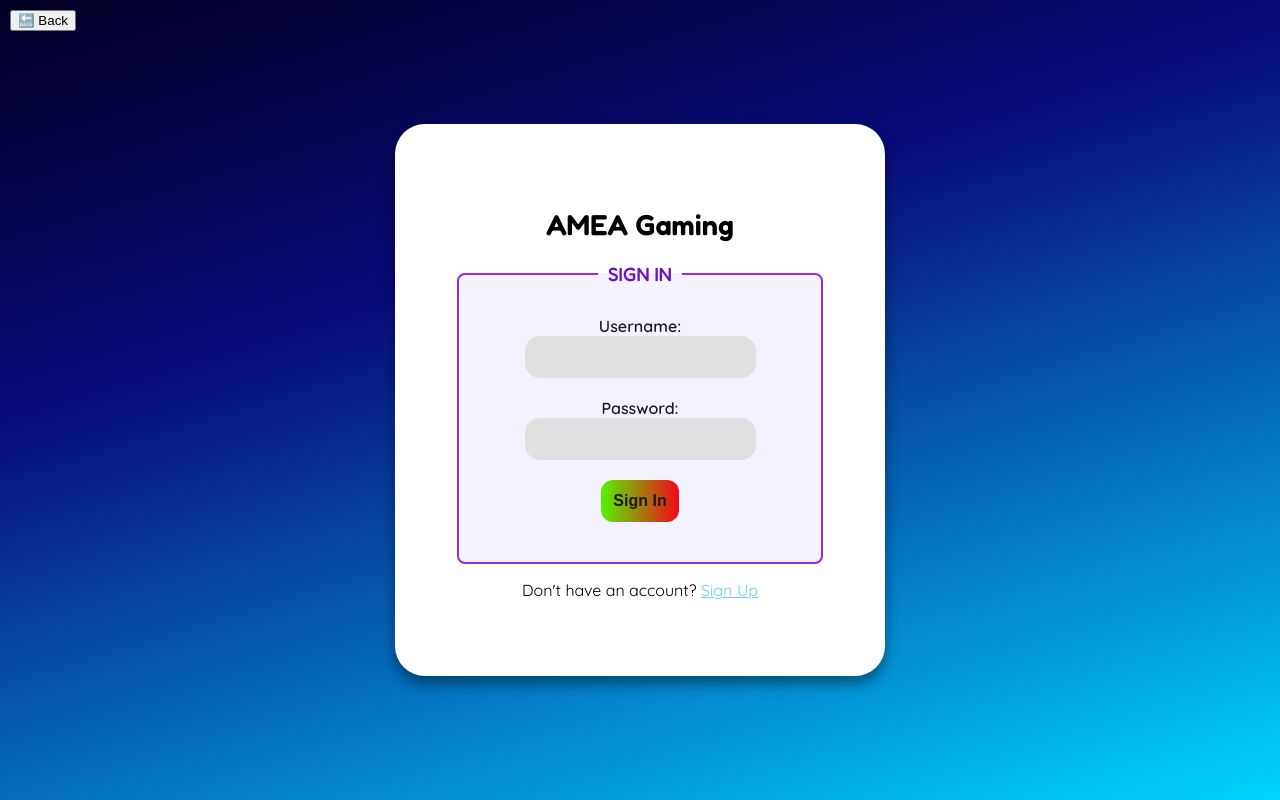
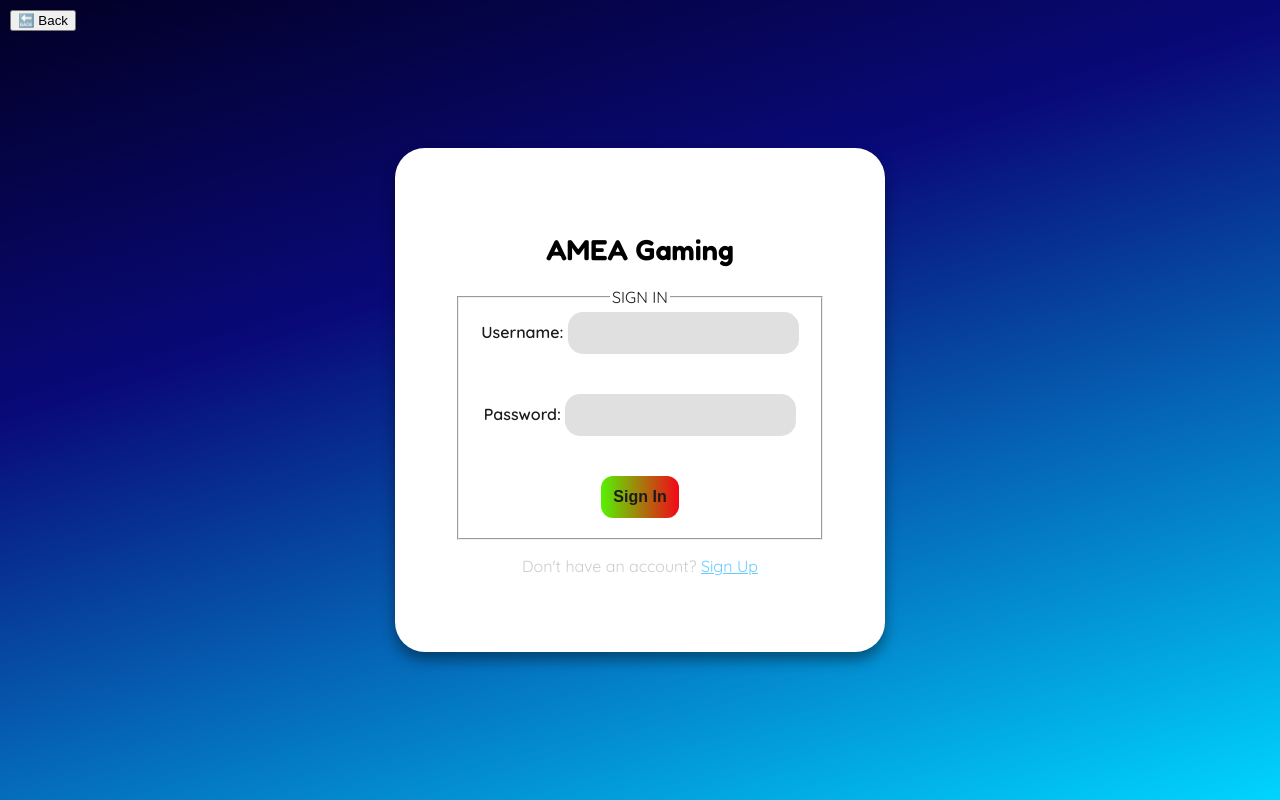
Before and after one commit to AlexBell25/MeandMe, a PHP site: page /login.html in a window 1280 px wide. Run offline with PHP 8.4, Linux system fonts and the light colour scheme.

Commit message:
css changes

```diff
--- a/login.html
+++ b/login.html
@@ -31,7 +31,7 @@
           <div class="error" id="errorMessage" style="color: red; margin-top: 10px;"></div>
         </fieldset>
       </form>
-      <p style="margin-top: 1rem; color: #000000;">Don't have an account? <a href="signup.html" style="color: #6cf;">Sign Up</a></p>
+      <p style="margin-top: 1rem; color: #ccc;">Don't have an account? <a href="signup.html" style="color: #6cf;">Sign Up</a></p>
     </div>
 
   </div>
--- a/loginstylesheet.css
+++ b/loginstylesheet.css
@@ -22,26 +22,13 @@ body {
   width: 100%;
   max-width: 450px;
   text-align: center;
+  align-items : center;
 }
 .signup-form-container {
   flex: 1;
   padding: 40px;
   min-width: 300px;
   box-sizing: border-box;
-}
-
-fieldset {
-  border: 2px solid #8e2de2;
-  padding: 30px;
-  border-radius: 8px;
-  background: #f4f2ff;
-}
-
-legend {
-  font-family: 'Fredoka', sans-serif;
-  font-size: 1.2rem;
-  color: #6a11cb;
-  padding: 0 10px;
 }
 
 
@@ -86,7 +73,7 @@ input[type="password"] {
   border-radius: 15px;
   background:#e0e0e0;
   color: black;
-  margin-bottom: 20px;
+  margin-bottom: 40px;
   font-size: 1rem;
   outline: none;
   backdrop-filter: blur(4px);
@@ -103,6 +90,7 @@ button[type="submit"] {
   background: linear-gradient(90deg, #56f202,#f40717);
   color: #1b1b1b;
   font-weight: bold;
+  justify-content: center;
   font-size: 1rem;
   cursor: pointer;
   transition: opacity 0.3s ease;
@@ -110,6 +98,7 @@ button[type="submit"] {
 
 button[type="submit"]:hover {
   opacity: 0.85;
+  background: #000000;
 }
 
 .error {
--- a/signup.html
+++ b/signup.html
@@ -51,7 +51,7 @@
           <label for="password"> Password:</label>
           <input type="password" id="password" name="password" required />
 
-          <label for="confirmPassword"> Confirm Password:</label>
+          <label for="confirmPassword"> Confirm:</label>
           <input type="password" id="confirmPassword" name="confirmPassword" required />
 
           <button type="submit">Register</button>
```
